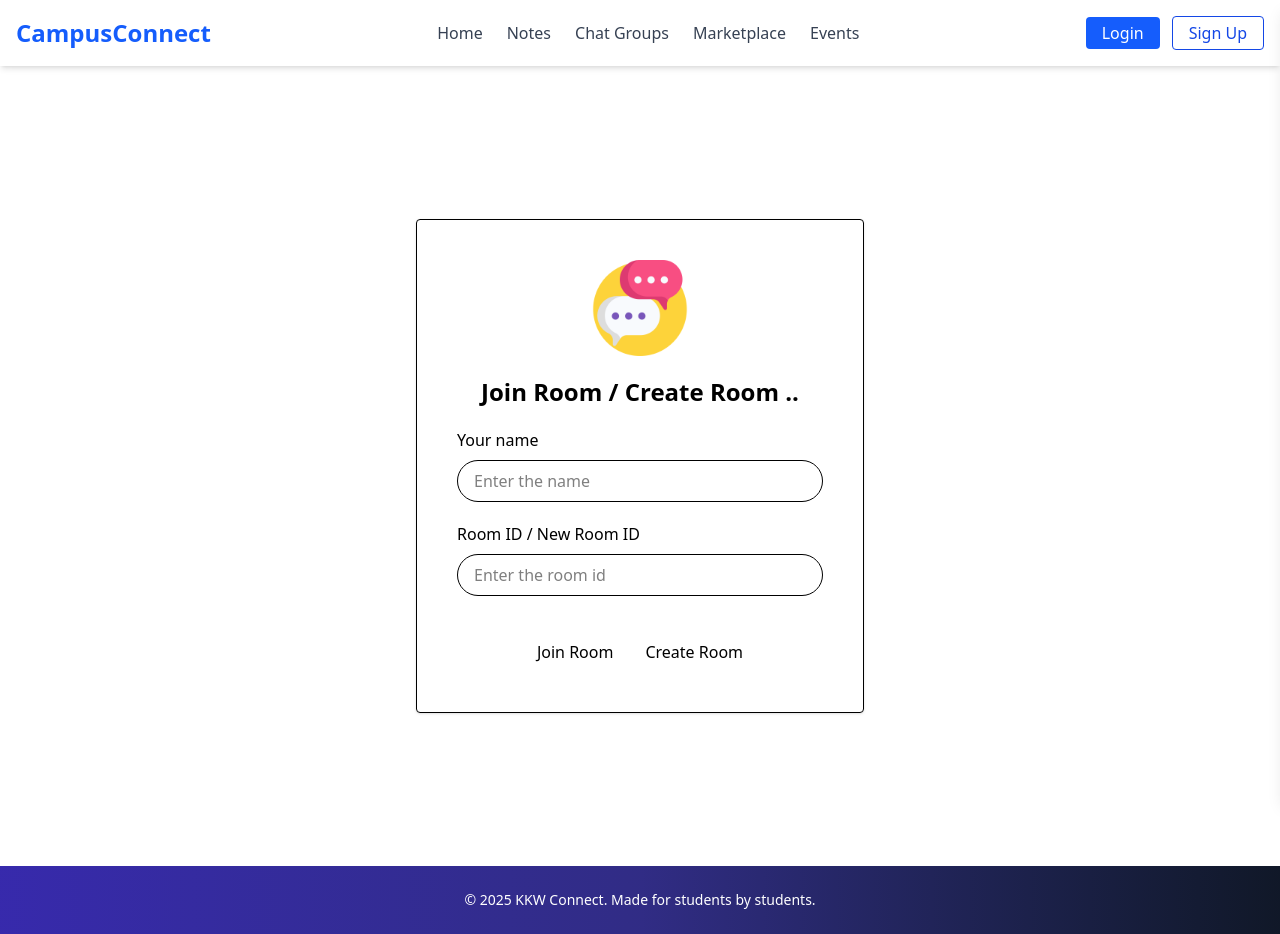
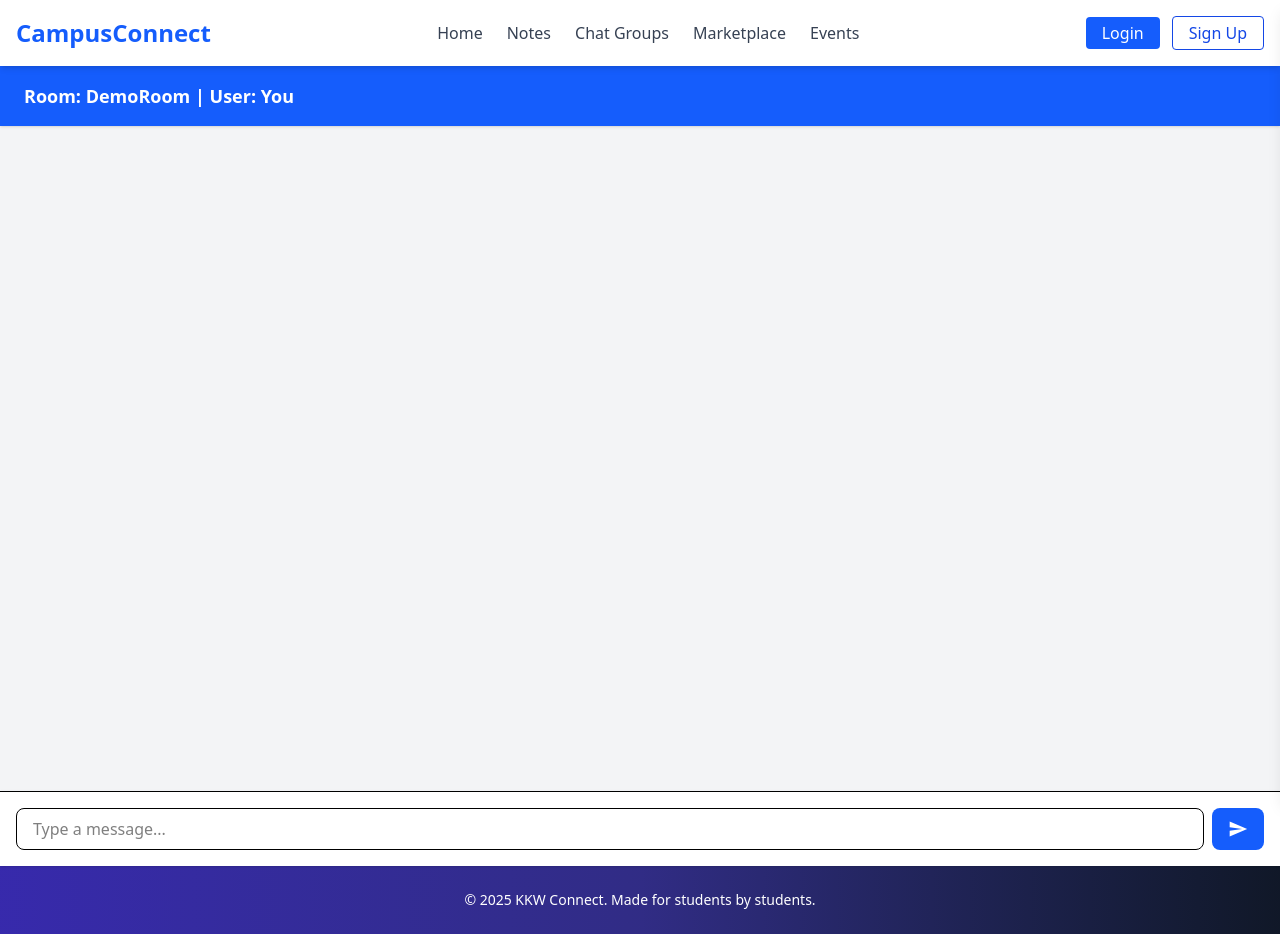
Before and after one commit to abhigorde15/CampusConnect, a React (Vite) app in the folder campus_connect/: page /chat/cse in a window 1280 px wide. Built offline with nearby package versions, Linux system fonts and the light colour scheme.

Commit message:
add chatting frontend

```diff
--- a/campus_connect/src/App.jsx
+++ b/campus_connect/src/App.jsx
@@ -8,8 +8,7 @@ import { BrowserRouter,Routes,Route } from 'react-router-dom'
 import LoginPage from './pages/LoginPage'
 import SignUpPage from './pages/RegisterPage'
 import ChatGroupPage from './pages/ChatGroupPage'
-import JoinCreateChat from './components/JoinCreateChat'
-
+import ChatPage from './components/ChatPage'
 function App() {
 
 
@@ -22,8 +21,8 @@ function App() {
        <Route path='/auth' element={ <LoginPage />} />
         <Route path='/signup' element={ <SignUpPage />} />
         <Route path='/chat_groups' element={ <ChatGroupPage/>} />
-        <Route path='/chat/cse' element={ <JoinCreateChat/>} />
-        {/* <Route path='/chat' element={ <ChatPage/>} /> */}
+        {/* <Route path='/chat/cse' element={ <JoinCreateChat/>} /> */}
+         <Route path='/chat/cse' element={ <ChatPage/>} />
       </Routes>
 
      <Footer />
--- a/campus_connect/src/components/ChatPage.jsx
+++ b/campus_connect/src/components/ChatPage.jsx
@@ -1,223 +1,89 @@
-import React, { useEffect, useRef, useState } from "react";
-import { MdAttachFile, MdSend } from "react-icons/md";
-import useChatContext from "../context/ChatContext";
-import { useNavigate } from "react-router";
-import SockJS from "sockjs-client";
-import { Stomp } from "@stomp/stompjs";
-import toast from "react-hot-toast";
-import { baseURL } from "../config/AxiosHelper";
-import { getMessagess } from "../services/RoomService";
-import { timeAgo } from "../config/helper";
+import React, { useRef, useState, useEffect } from "react";
+import { MdSend } from "react-icons/md";
+
 const ChatPage = () => {
-  const {
-    roomId,
-    currentUser,
-    connected,
-    setConnected,
-    setRoomId,
-    setCurrentUser,
-  } = useChatContext();
-  // console.log(roomId);
-  // console.log(currentUser);
-  // console.log(connected);
-
-  const navigate = useNavigate();
-  useEffect(() => {
-    if (!connected) {
-      navigate("/");
-    }
-  }, [connected, roomId, currentUser]);
-
   const [messages, setMessages] = useState([]);
   const [input, setInput] = useState("");
-  const inputRef = useRef(null);
-  const chatBoxRef = useRef(null);
-  const [stompClient, setStompClient] = useState(null);
+  const chatRef = useRef(null);
 
-  //page init:
-  //messages ko load karne honge
+  const username = localStorage.getItem("username") || "You";
+  const roomId = localStorage.getItem("roomId") || "DemoRoom";
 
   useEffect(() => {
-    async function loadMessages() {
-      try {
-        const messages = await getMessagess(roomId);
-        // console.log(messages);
-        setMessages(messages);
-      } catch (error) {}
-    }
-    if (connected) {
-      loadMessages();
-    }
-  }, []);
-
-  //scroll down
-
-  useEffect(() => {
-    if (chatBoxRef.current) {
-      chatBoxRef.current.scroll({
-        top: chatBoxRef.current.scrollHeight,
-        behavior: "smooth",
-      });
+    if (chatRef.current) {
+      chatRef.current.scrollTop = chatRef.current.scrollHeight;
     }
   }, [messages]);
 
-  //stompClient ko init karne honge
-  //subscribe
+  const sendMessage = () => {
+    if (!input.trim()) return;
 
-  useEffect(() => {
-    const connectWebSocket = () => {
-      ///SockJS
-      const sock = new SockJS(`${baseURL}/chat`);
-      const client = Stomp.over(sock);
-
-      client.connect({}, () => {
-        setStompClient(client);
-
-        toast.success("connected");
-
-        client.subscribe(`/topic/room/${roomId}`, (message) => {
-          console.log(message);
-
-          const newMessage = JSON.parse(message.body);
-
-          setMessages((prev) => [...prev, newMessage]);
-
-          //rest of the work after success receiving the message
-        });
-      });
+    const newMessage = {
+      sender: username,
+      content: input.trim(),
+      time: new Date().toLocaleTimeString([], { hour: '2-digit', minute: '2-digit' }),
     };
 
-    if (connected) {
-      connectWebSocket();
-    }
+    setMessages((prev) => [...prev, newMessage]);
+    setInput("");
 
-    //stomp client
-  }, [roomId]);
-
-  //send message handle
-
-  const sendMessage = async () => {
-    if (stompClient && connected && input.trim()) {
-      console.log(input);
-
-      const message = {
-        sender: currentUser,
-        content: input,
-        roomId: roomId,
+    // Optional: simulate other user reply
+    setTimeout(() => {
+      const reply = {
+        sender: "Friend",
+        content: "Got it: " + newMessage.content,
+        time: new Date().toLocaleTimeString([], { hour: '2-digit', minute: '2-digit' }),
       };
-
-      stompClient.send(
-        `/app/sendMessage/${roomId}`,
-        {},
-        JSON.stringify(message)
-      );
-      setInput("");
-    }
-
-    //
+      setMessages((prev) => [...prev, reply]);
+    }, 1000);
   };
 
-  function handleLogout() {
-    stompClient.disconnect();
-    setConnected(false);
-    setRoomId("");
-    setCurrentUser("");
-    navigate("/");
-  }
-
   return (
-    <div className="">
-      {/* this is a header */}
-      <header className="dark:border-gray-700  fixed w-full dark:bg-gray-900 py-5 shadow flex justify-around items-center">
-        {/* room name container */}
-        <div>
-          <h1 className="text-xl font-semibold">
-            Room : <span>{roomId}</span>
-          </h1>
-        </div>
-        {/* username container */}
-
-        <div>
-          <h1 className="text-xl font-semibold">
-            User : <span>{currentUser}</span>
-          </h1>
-        </div>
-        {/* button: leave room */}
-        <div>
-          <button
-            onClick={handleLogout}
-            className="dark:bg-red-500 dark:hover:bg-red-700 px-3 py-2 rounded-full"
-          >
-            Leave Room
-          </button>
-        </div>
+    <div className="flex flex-col h-screen bg-gray-100">
+      {/* Header */}
+      <header className="bg-blue-600 text-white px-6 py-4 text-lg font-semibold shadow">
+        Room: {roomId} | User: {username}
       </header>
 
-      <main
-        ref={chatBoxRef}
-        className="py-20 px-10   w-2/3 dark:bg-slate-600 mx-auto h-screen overflow-auto "
-      >
-        {messages.map((message, index) => (
+      {/* Messages */}
+      <div ref={chatRef} className="flex-1 overflow-y-auto p-4 space-y-2">
+        {messages.map((msg, i) => (
           <div
-            key={index}
-            className={`flex ${
-              message.sender === currentUser ? "justify-end" : "justify-start"
-            } `}
+            key={i}
+            className={`flex ${msg.sender === username ? "justify-end" : "justify-start"}`}
           >
             <div
-              className={`my-2 ${
-                message.sender === currentUser ? "bg-green-800" : "bg-gray-800"
-              } p-2 max-w-xs rounded`}
+              className={`max-w-sm px-4 py-2 rounded-lg shadow-md ${
+                msg.sender === username ? "bg-green-500 text-white" : "bg-white border text-gray-800"
+              }`}
             >
-              <div className="flex flex-row gap-2">
-                <img
-                  className="h-10 w-10"
-                  src={"https://avatar.iran.liara.run/public/43"}
-                  alt=""
-                />
-                <div className="flex flex-col gap-1">
-                  <p className="text-sm font-bold">{message.sender}</p>
-                  <p>{message.content}</p>
-                  <p className="text-xs text-gray-400">
-                    {timeAgo(message.timeStamp)}
-                  </p>
-                </div>
-              </div>
+              <div className="text-sm font-semibold mb-1">{msg.sender}</div>
+              <div>{msg.content}</div>
+              <div className="text-xs text-gray-600 mt-1 text-right">{msg.time}</div>
             </div>
           </div>
         ))}
-      </main>
-      {/* input message container */}
-      <div className=" fixed bottom-4 w-full h-16 ">
-        <div className="h-full  pr-10 gap-4 flex items-center justify-between rounded-full w-1/2 mx-auto dark:bg-gray-900">
+      </div>
+
+      {/* Input */}
+      <footer className="p-4 bg-white border-t shadow">
+        <div className="flex gap-2">
           <input
+            type="text"
             value={input}
-            onChange={(e) => {
-              setInput(e.target.value);
-            }}
-            onKeyDown={(e) => {
-              if (e.key === "Enter") {
-                sendMessage();
-              }
-            }}
-            type="text"
-            placeholder="Type your message here..."
-            className=" w-full  dark:border-gray-600 b dark:bg-gray-800  px-5 py-2 rounded-full h-full focus:outline-none  "
+            onChange={(e) => setInput(e.target.value)}
+            onKeyDown={(e) => e.key === "Enter" && sendMessage()}
+            placeholder="Type a message..."
+            className="flex-1 px-4 py-2 rounded-lg border focus:outline-none focus:ring-2 focus:ring-blue-500"
           />
-
-          <div className="flex gap-1">
-            <button className="dark:bg-purple-600 h-10 w-10  flex   justify-center items-center rounded-full">
-              <MdAttachFile size={20} />
-            </button>
-            <button
-              onClick={sendMessage}
-              className="dark:bg-green-600 h-10 w-10  flex   justify-center items-center rounded-full"
-            >
-              <MdSend size={20} />
-            </button>
-          </div>
+          <button
+            onClick={sendMessage}
+            className="bg-blue-600 hover:bg-blue-700 text-white px-4 py-2 rounded-lg"
+          >
+            <MdSend size={20} />
+          </button>
         </div>
-      </div>
+      </footer>
     </div>
   );
 };
--- a/campus_connect/src/components/JoinCreateChat.jsx
+++ /dev/null
@@ -1,144 +0,0 @@
-import React, { useState } from "react";
-import chatIcon from "../assets/chat.png";
-import toast from "react-hot-toast";
-import { createRoomApi, joinChatApi } from "../services/RoomService";
-import useChatContext from "../context/ChatContext";
-import { useNavigate } from "react-router";
-const JoinCreateChat = () => {
-  const [detail, setDetail] = useState({
-    roomId: "",
-    userName: "",
-  });
-
-  const { roomId, userName, setRoomId, setCurrentUser, setConnected } =
-    useChatContext();
-  const navigate = useNavigate();
-
-  function handleFormInputChange(event) {
-    setDetail({
-      ...detail,
-      [event.target.name]: event.target.value,
-    });
-  }
-
-  function validateForm() {
-    if (detail.roomId === "" || detail.userName === "") {
-      toast.error("Invalid Input !!");
-      return false;
-    }
-    return true;
-  }
-
-  async function joinChat() {
-    if (validateForm()) {
-      //join chat
-
-      try {
-        const room = await joinChatApi(detail.roomId);
-        toast.success("joined..");
-        setCurrentUser(detail.userName);
-        setRoomId(room.roomId);
-        setConnected(true);
-        navigate("/chat");
-      } catch (error) {
-        if (error.status == 400) {
-          toast.error(error.response.data);
-        } else {
-          toast.error("Error in joining room");
-        }
-        console.log(error);
-      }
-    }
-  }
-
-  async function createRoom() {
-    if (validateForm()) {
-      //create room
-      console.log(detail);
-      // call api to create room on backend
-      try {
-        const response = await createRoomApi(detail.roomId);
-        console.log(response);
-        toast.success("Room Created Successfully !!");
-        //join the room
-        setCurrentUser(detail.userName);
-        setRoomId(response.roomId);
-        setConnected(true);
-
-        navigate("/chat");
-
-        //forward to chat page...
-      } catch (error) {
-        console.log(error);
-        if (error.status == 400) {
-          toast.error("Room  already exists !!");
-        } else {
-          toast("Error in creating room");
-        }
-      }
-    }
-  }
-
-  return (
-    <div className="min-h-screen flex items-center justify-center ">
-      <div className="p-10 dark:border-gray-700 border w-full flex flex-col gap-5 max-w-md rounded dark:bg-gray-900 shadow">
-        <div>
-          <img src={chatIcon} className="w-24 mx-auto" />
-        </div>
-
-        <h1 className="text-2xl font-semibold text-center ">
-          Join Room / Create Room ..
-        </h1>
-        {/* name div */}
-        <div className="">
-          <label htmlFor="name" className="block font-medium mb-2">
-            Your name
-          </label>
-          <input
-            onChange={handleFormInputChange}
-            value={detail.userName}
-            type="text"
-            id="name"
-            name="userName"
-            placeholder="Enter the name"
-            className="w-full dark:bg-gray-600 px-4 py-2 border dark:border-gray-600 rounded-full focus:outline-none focus:ring-2 focus:ring-blue-500"
-          />
-        </div>
-
-        {/* room id div */}
-        <div className="">
-          <label htmlFor="name" className="block font-medium mb-2">
-            Room ID / New Room ID
-          </label>
-          <input
-            name="roomId"
-            onChange={handleFormInputChange}
-            value={detail.roomId}
-            type="text"
-            id="name"
-            placeholder="Enter the room id"
-            className="w-full dark:bg-gray-600 px-4 py-2 border dark:border-gray-600 rounded-full focus:outline-none focus:ring-2 focus:ring-blue-500"
-          />
-        </div>
-
-        {/* button  */}
-        <div className="flex justify-center gap-2 mt-4">
-          <button
-            onClick={joinChat}
-            className="px-3 py-2 dark:bg-blue-500 hover:dark:bg-blue-800 rounded-full"
-          >
-            Join Room
-          </button>
-          <button
-            onClick={createRoom}
-            className="px-3 py-2 dark:bg-orange-500 hover:dark:bg-orange-800 rounded-full"
-          >
-            Create Room
-          </button>
-        </div>
-      </div>
-    </div>
-  );
-};
-
-export default JoinCreateChat;
```
Also changed, not shown: campus_connect/src/assets/chat copy.png (added).
